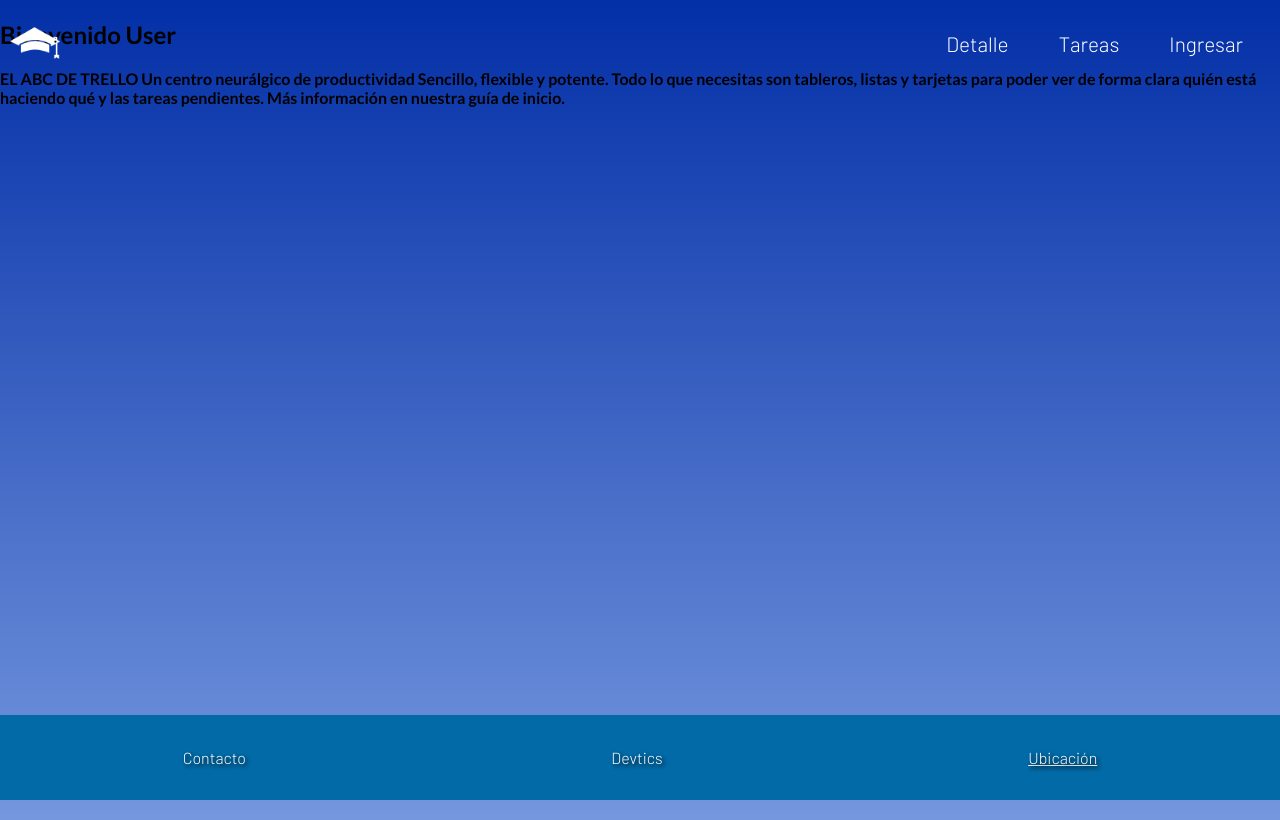
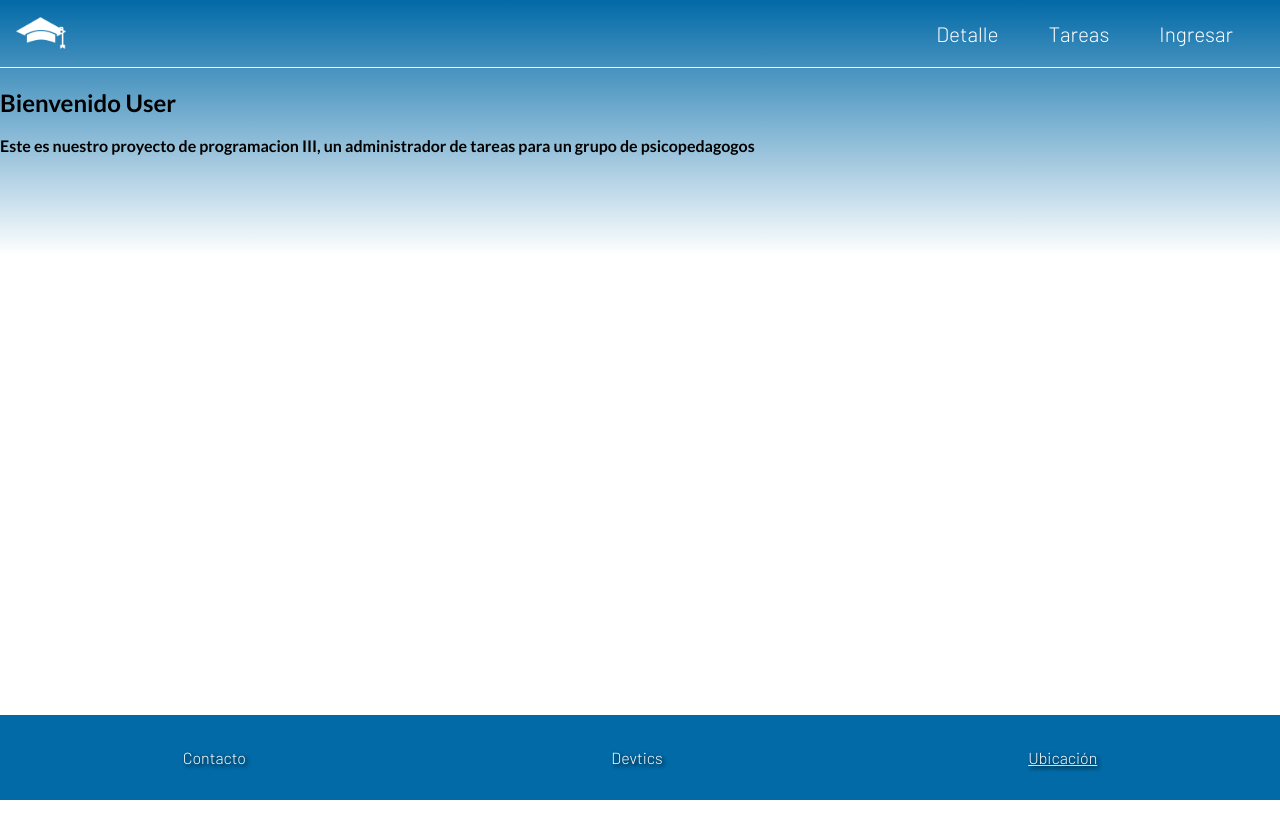
Before and after one commit to arielAayala/TaskManager, a Next.js app: page / in a window 1280 px wide. Built offline with nearby package versions, Linux system fonts and the light colour scheme.

Commit message:
arreglo del fondo

```diff
--- a/src/app/global.css
+++ b/src/app/global.css
@@ -12,6 +12,9 @@ body {
 	margin: 0;
 	box-sizing: border-box;
 	font-family: var(--letraPrincipal);
-  min-height: 100vh;
-  background: linear-gradient(#032fa7,#7597de)
+  	background: linear-gradient(var(--colorPrincipal),var(--colorDetalles));
+	background-repeat: no-repeat;
 }
+.containerChildrens{
+	margin-bottom: 100px;
+}
--- a/src/app/layout.tsx
+++ b/src/app/layout.tsx
@@ -11,7 +11,7 @@ export default function RootLayout({
 		<html lang="en">
 			<body>
 				<Navbar></Navbar>
-				{children}
+				<div className="containerChildrens">{children}</div>
 				<Fotter></Fotter>
 			</body>
 		</html>
--- a/src/app/page.tsx
+++ b/src/app/page.tsx
@@ -4,9 +4,7 @@ export default function Home() {
 	return (
 		<div className="">
 			<h2> Bienvenido User </h2>
-			<p> EL ABC DE TRELLO
-				Un centro neurálgico de productividad
-				Sencillo, flexible y potente. Todo lo que necesitas son tableros, listas y tarjetas para poder ver de forma clara quién está haciendo qué y las tareas pendientes. Más información en nuestra guía de inicio.</p>
+			<p> Este es nuestro proyecto de programacion III, un administrador de tareas para un grupo de psicopedagogos</p>
 		</div>
 	);
 }
--- a/src/components/encargo/encargo.module.css
+++ b/src/components/encargo/encargo.module.css
@@ -1,5 +1,3 @@
 .container{
-    background-color:rgb(44, 242, 9);
-    cursor:pointer;
-    width: 100vw;
+    background-color:rgb(116, 222, 236);
 }
--- a/src/components/encargo/encargo.tsx
+++ b/src/components/encargo/encargo.tsx
@@ -1,7 +1,7 @@
 import React from "react";
 import { Encargo } from "./encargo.models";
 import style from "./encargo.module.css";
-import { Popup } from "../popups/popup";
+import  Popup  from "../popups/popup";
 function Encargo(props:Encargo) {
 
    const clickHandle=()=>{
@@ -13,6 +13,7 @@ function Encargo(props:Encargo) {
             <h4> {props.descripcionEncargo} </h4>
             <h4> {props.idUsuarioCreador} </h4>
             <h4> {props.idEncargo} </h4>
+            <Popup></Popup>
         </div>
     )
 }
--- a/src/components/footer/footer.module.css
+++ b/src/components/footer/footer.module.css
@@ -5,11 +5,11 @@
 	align-items: center;
 	background-color: var(--colorPrincipal);
 	height: 85px;
-	position: fixed;
-	bottom: 0;
 	width: 100%;
 	color: var(--colorDetalles);
 	font-family: var(--letraSecundaria);
+	position: absolute;
+	bottom: 0
 }
 .ubicacion{
 	cursor:pointer;
--- a/src/components/navbar/navbar.module.css
+++ b/src/components/navbar/navbar.module.css
@@ -1,13 +1,9 @@
-
 .container {
-  	position: absolute;
-  	top: 0;
-  	left: 0;
- 	width: 100%;
-	padding: 10px 10px;
+	width: 100vw;
 	display: flex;
 	justify-content: space-between;
 	align-items: center;
+	border-bottom: 0.5px solid var(--colorDetalles);
 }
 
 .container ul {
@@ -17,18 +13,18 @@
 	font-size: 1.3rem;
 	font-family: var(--letraSecundaria);
 }
-.container ul li{
+.container ul li {
 	list-style: none;
 	margin-left: 20px;
 }
-.container ul li a{
+.container ul li a {
 	text-decoration: none;
 	padding: 6px 15px;
 	color: #ffff;
 	border-radius: 20px;
 }
-.container ul a:hover{
-	background:#ffff;
+.container ul a:hover {
+	background: #ffff;
 	color: #2b1055;
 }
 
@@ -39,7 +35,7 @@
 .logo {
 	display: flex;
 	color: var(--colorDetalles);
-	padding-right: 1em;
+	margin-left: 1rem;
 }
 
 .logo :hover {
--- a/src/components/popups/popup.module.css
+++ b/src/components/popups/popup.module.css
@@ -0,0 +1,3 @@
+.container{
+    width: 100vw;
+}
```
Also changed, not shown: src/components/footer/footer.tsx (+9 -4 lines), src/components/navbar/navbar.tsx (+7 -15 lines), src/components/popups/popup.tsx (+6 -5 lines), public/down-arrow.png (added).
